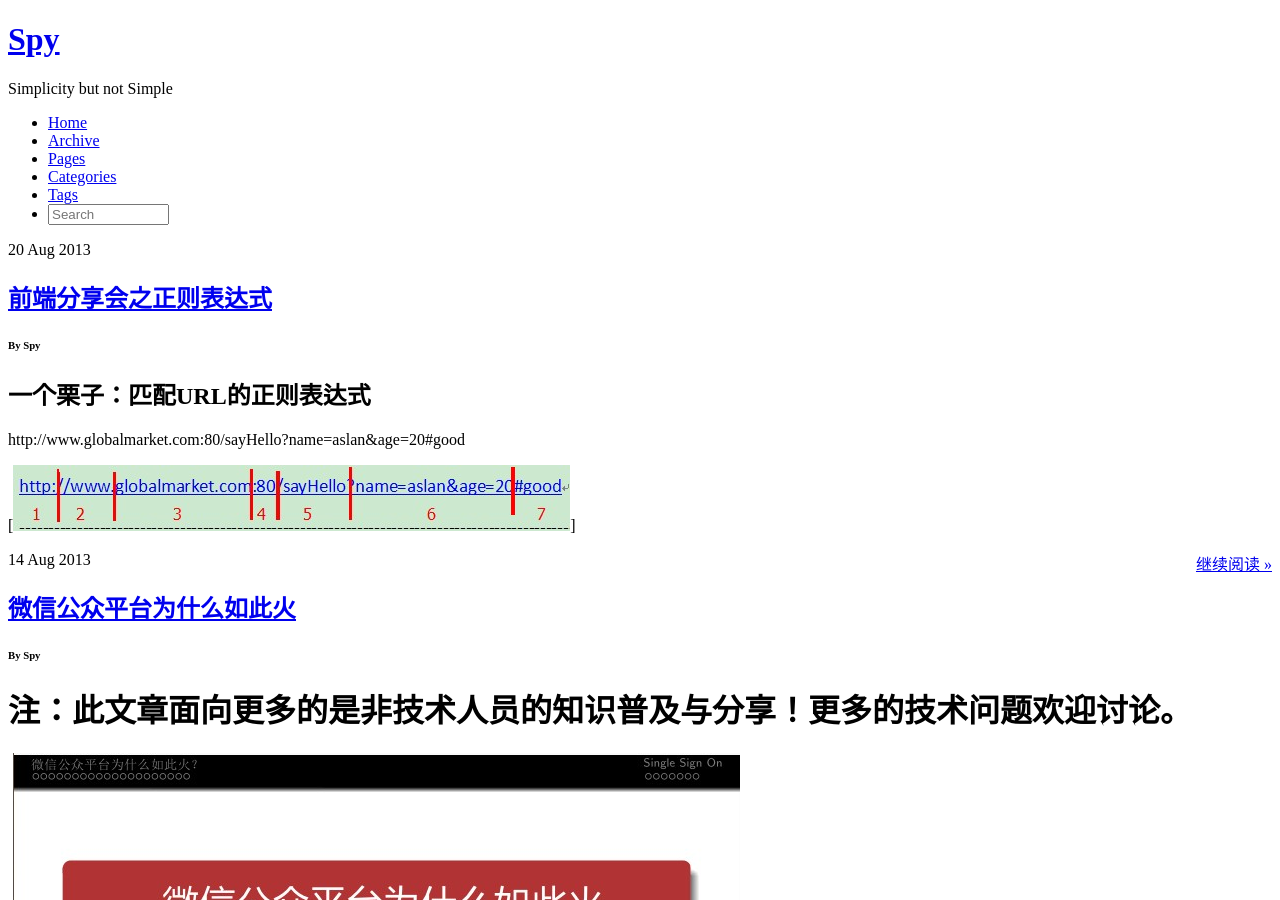
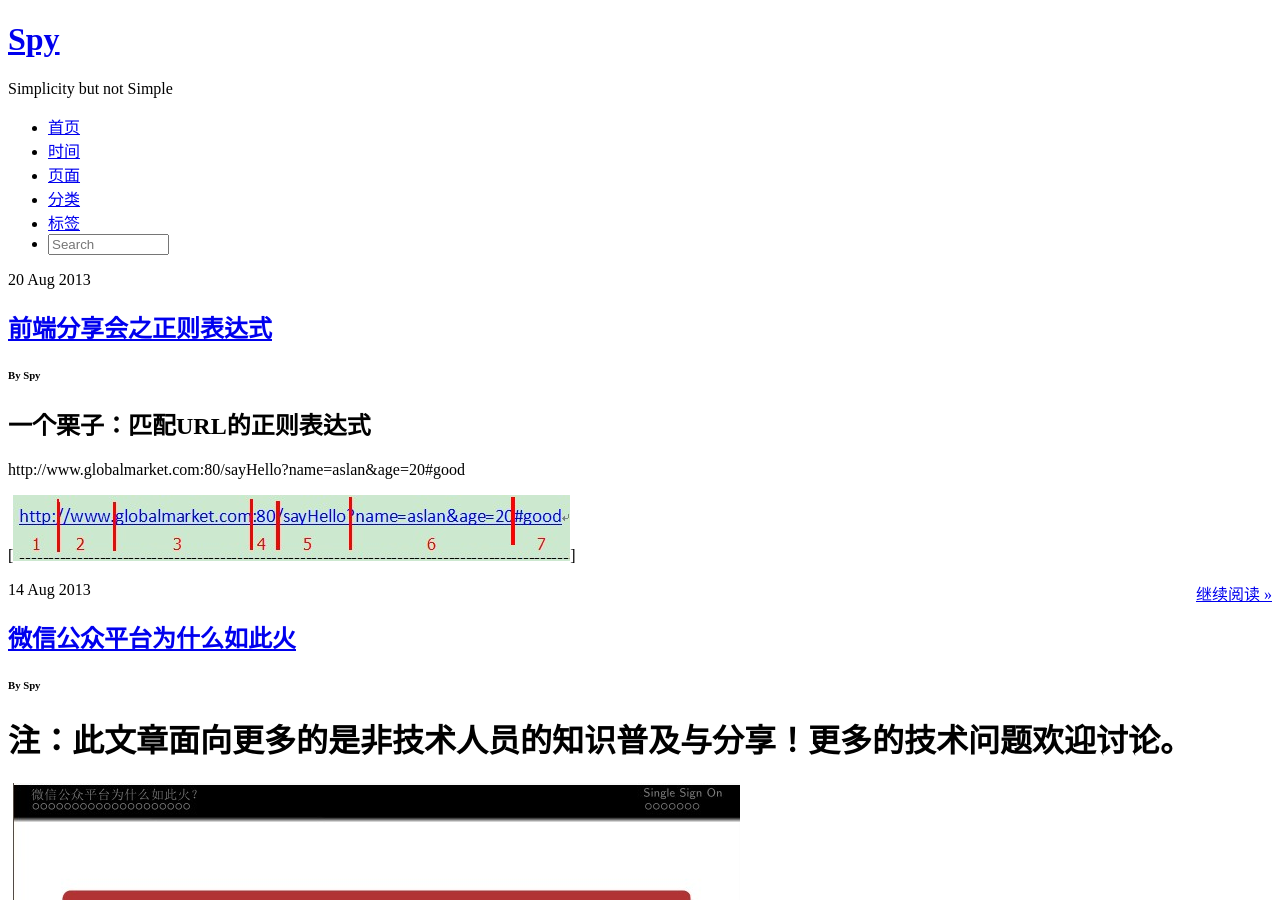
Before and after one commit to pigerla/pigerla.github.com, a Jekyll site: the page built from index.html, in a window 1280 px wide and 900 px high. Built offline with Jekyll 4.4.1, drawn with Linux system fonts in a browser that asks for light colours.

Commit message:
Update default.html

```diff
--- a/_includes/themes/DIYtheme/default.html
+++ b/_includes/themes/DIYtheme/default.html
@@ -54,11 +54,11 @@
     </h1>
     <p>{{ site.title }}</p>
     <ul class="nav">
-      <li><a class="home" href="{{ HOME_PATH }}">Home</a></li>
-      <li><a  href="/archive.html">Archive</a></li>
-      <li><a  href="/pages.html">Pages</a></li>
-      <li><a  href="/categories.html">Categories</a></li>
-      <li><a  href="/tags.html">Tags</a></li>
+      <li><a class="home" href="{{ HOME_PATH }}">首页</a></li>
+      <li><a  href="/archive.html">时间</a></li>
+      <li><a  href="/pages.html">页面</a></li>
+      <li><a  href="/categories.html">分类</a></li>
+      <li><a  href="/tags.html">标签</a></li>
       <li><input type="text"  id="search" size="12" placeholder="Search" results="0"></li>
     </ul>
   </div>
```
